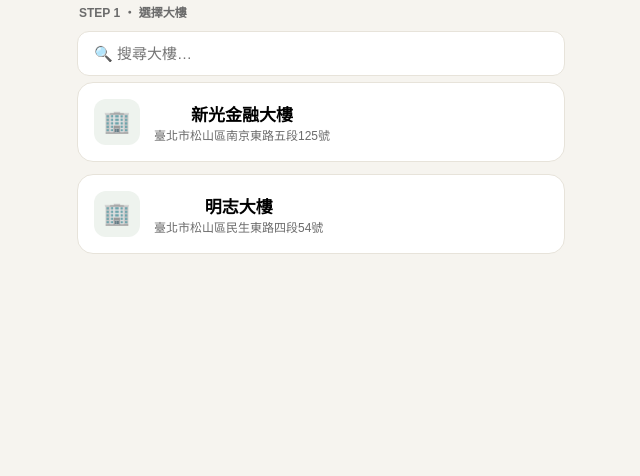
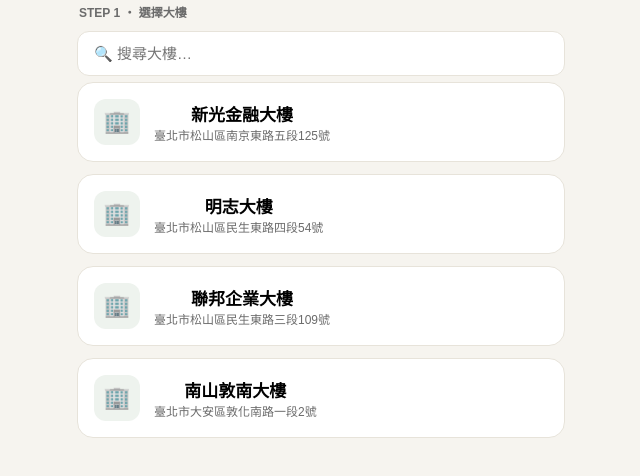
Before and after one commit to lubanroad/baofu, a plain HTML site: page index.html in a window 1280 px wide. Shown: the part 84-560 px from the top of the page, without its empty margins (319-959 px from the left). Drawn offline with Linux system fonts and the light colour scheme.

Commit message:
Update index.html

```diff
--- a/index.html
+++ b/index.html
@@ -90,7 +90,9 @@
 <script>
   const BUILDINGS=[
     {name:"新光金融大樓",addr:"臺北市松山區南京東路五段125號",pick:"新光金融大樓",code:"skfin",status:"live"},
-    {name:"明志大樓",addr:"臺北市松山區民生東路四段54號",pick:"明志大樓",code:"mingzhi",status:"soon"}
+    {name:"明志大樓",addr:"臺北市松山區民生東路四段54號",pick:"明志大樓",code:"mingzhi",status:"live"},
+    {name:"聯邦企業大樓",addr:"臺北市松山區民生東路三段109號",pick:"聯邦企業大樓",code:"ms109",status:"live"},
+    {name:"南山敦南大樓",addr:"臺北市大安區敦化南路一段2號",pick:"南山敦南大樓",code:"nanshan",status:"live"}
   ];
   const ICHEF={zhi:"https://shop.ichefpos.com/store/j3LVSING/ordering",li:"https://shop.ichefpos.com/store/Fy0w69An/ordering"};
   const LINEAT={zhi:"https://line.me/R/ti/p/@478bwqhr",li:"https://line.me/R/ti/p/@040gvtjv"};
```
